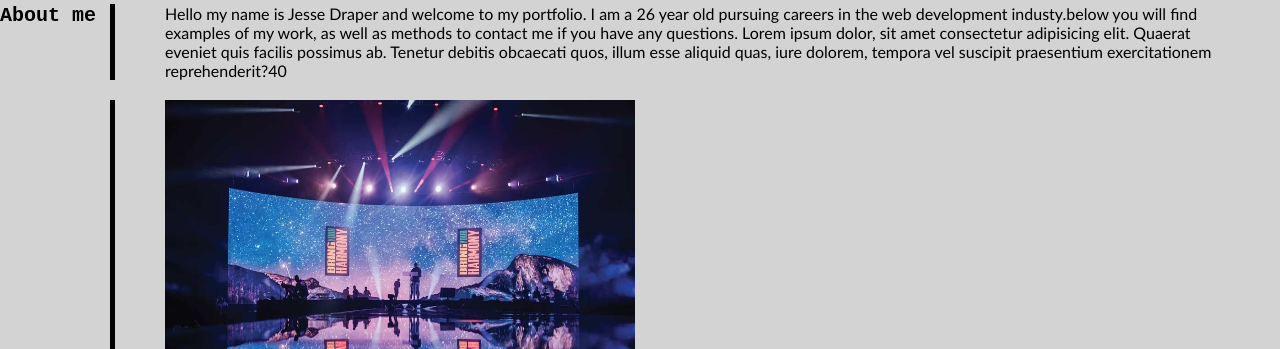
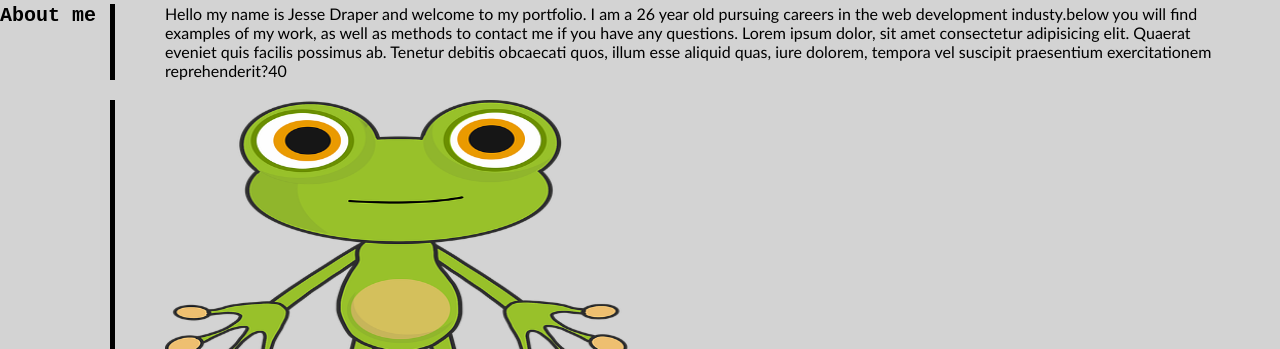
Before and after one commit to Konado22/Homework-2, a plain HTML site: page index.html in a window 1280 px wide. Shown: the part 170-519 px from the top of the page. Drawn offline with Linux system fonts and the light colour scheme; files whose address does not match are found by name.

Commit message:
add image and fix formatting

```diff
--- a/index.html
+++ b/index.html
@@ -30,7 +30,7 @@
                 <p class="special-tag2">MERN Stack</p>
             </div> -->
             <div class="images">
-                <img class="psuedo" src="Assets/LED-wall.jpg" alt="wall of led lights">
+                <img class="psuedo" src="C:\Users\19708\My-Portfolio\Assets\frog.jpg" alt="wall of led lights">
                 <a class="image-tag" href= "https://msp4msps.github.io/eat_the_frog/"> Eat the Frog!</a>
                 <p class="image-tag2">HTML/CSS/JS</p>
             </div>
```
Also changed, not shown: Assets/frog.jpg (added).
